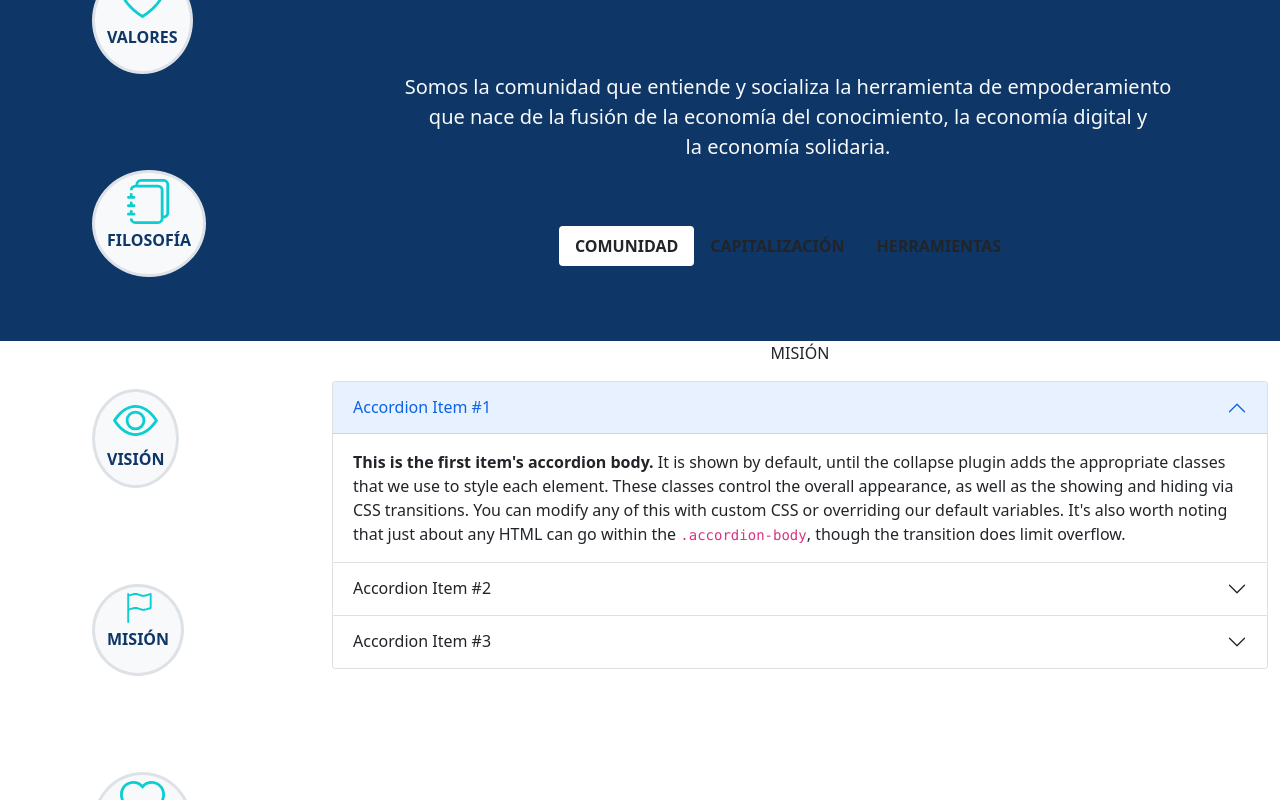
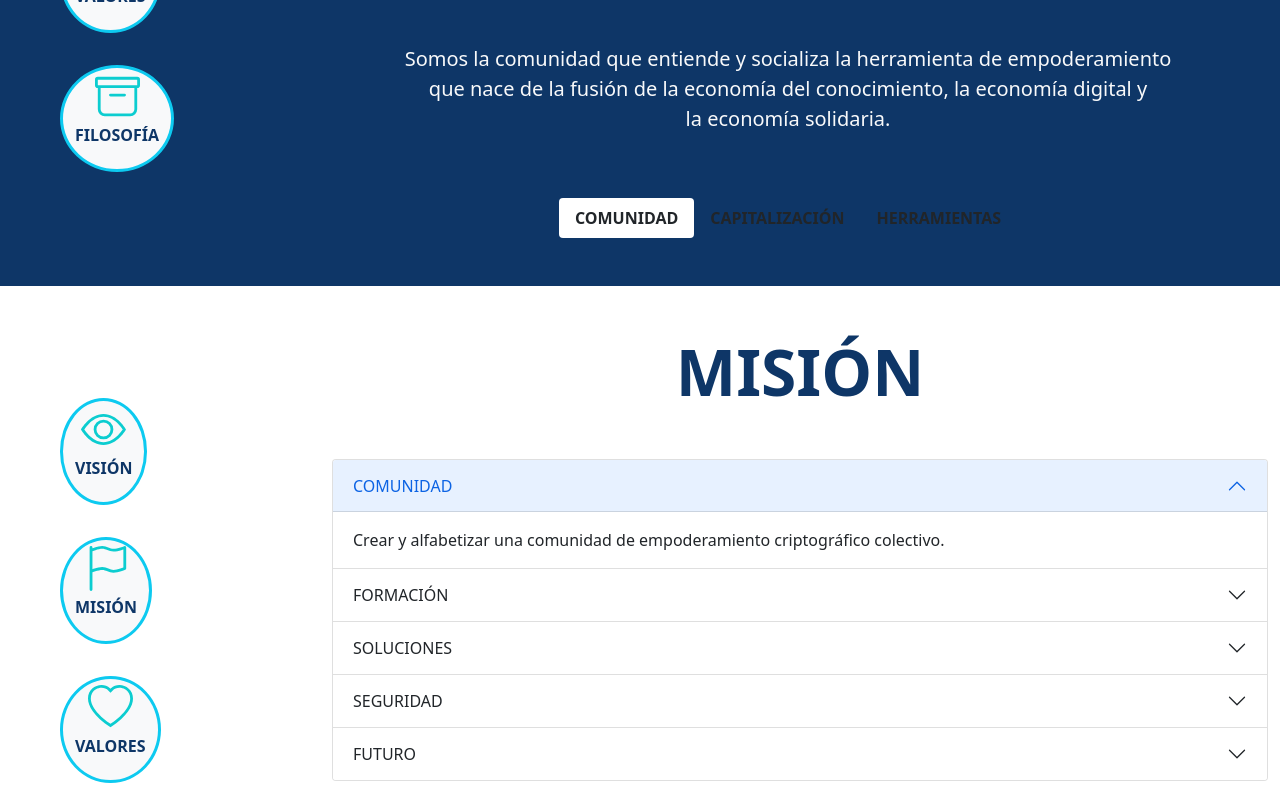
Before and after one commit to Leandro898/somosemco.io, a Next.js app: page /acercade in a window 1280 px wide. Shown: the part 540-1340 px from the top of the page. Built offline with nearby package versions, Linux system fonts and the light colour scheme.

Commit message:
Cambios en la seccion mision

```diff
--- a/components/Acordion.js
+++ b/components/Acordion.js
@@ -1,46 +1,153 @@
 const Acordion = () => {
   return (
-        <div>
+    <div className="mt-5">
       <div class="accordion" id="accordionExample">
         <div class="accordion-item">
           <h2 class="accordion-header" id="headingOne">
-      <button class="accordion-button" type="button" data-bs-toggle="collapse" data-bs-target="#collapseOne" aria-expanded="true" aria-controls="collapseOne">
-        Accordion Item #1
+            <button
+              class="accordion-button"
+              type="button"
+              data-bs-toggle="collapse"
+              data-bs-target="#collapseOne"
+              aria-expanded="true"
+              aria-controls="collapseOne"
+            >
+              COMUNIDAD
             </button>
           </h2>
-    <div id="collapseOne" class="accordion-collapse collapse show" aria-labelledby="headingOne" data-bs-parent="#accordionExample">
+          <div
+            id="collapseOne"
+            class="accordion-collapse collapse show"
+            aria-labelledby="headingOne"
+            data-bs-parent="#accordionExample"
+          >
             <div class="accordion-body">
-        <strong>This is the first item's accordion body.</strong> It is shown by default, until the collapse plugin adds the appropriate classes that we use to style each element. These classes control the overall appearance, as well as the showing and hiding via CSS transitions. You can modify any of this with custom CSS or overriding our default variables. It's also worth noting that just about any HTML can go within the <code>.accordion-body</code>, though the transition does limit overflow.
+              Crear y alfabetizar una comunidad de empoderamiento criptográfico
+              colectivo.
             </div>
           </div>
         </div>
         <div class="accordion-item">
           <h2 class="accordion-header" id="headingTwo">
-      <button class="accordion-button collapsed" type="button" data-bs-toggle="collapse" data-bs-target="#collapseTwo" aria-expanded="false" aria-controls="collapseTwo">
-        Accordion Item #2
+            <button
+              class="accordion-button collapsed"
+              type="button"
+              data-bs-toggle="collapse"
+              data-bs-target="#collapseTwo"
+              aria-expanded="false"
+              aria-controls="collapseTwo"
+            >
+              FORMACIÓN
             </button>
           </h2>
-    <div id="collapseTwo" class="accordion-collapse collapse" aria-labelledby="headingTwo" data-bs-parent="#accordionExample">
+          <div
+            id="collapseTwo"
+            class="accordion-collapse collapse"
+            aria-labelledby="headingTwo"
+            data-bs-parent="#accordionExample"
+          >
             <div class="accordion-body">
-        <strong>This is the second item's accordion body.</strong> It is hidden by default, until the collapse plugin adds the appropriate classes that we use to style each element. These classes control the overall appearance, as well as the showing and hiding via CSS transitions. You can modify any of this with custom CSS or overriding our default variables. It's also worth noting that just about any HTML can go within the <code>.accordion-body</code>, though the transition does limit overflow.
+              Brindar conocimiento, formación y actualización por medio de las
+              instancias de creación y divulgación de contenidos creadas para
+              tal fin: Academia EMCO (capacitaciones on line), y EMCO Report
+              (revista sobre el mundo de la economía digital)
             </div>
           </div>
         </div>
         <div class="accordion-item">
           <h2 class="accordion-header" id="headingThree">
-      <button class="accordion-button collapsed" type="button" data-bs-toggle="collapse" data-bs-target="#collapseThree" aria-expanded="false" aria-controls="collapseThree">
-        Accordion Item #3
+            <button
+              class="accordion-button collapsed"
+              type="button"
+              data-bs-toggle="collapse"
+              data-bs-target="#collapseThree"
+              aria-expanded="false"
+              aria-controls="collapseThree"
+            >
+              SOLUCIONES
             </button>
           </h2>
-    <div id="collapseThree" class="accordion-collapse collapse" aria-labelledby="headingThree" data-bs-parent="#accordionExample">
+          <div
+            id="collapseThree"
+            class="accordion-collapse collapse"
+            aria-labelledby="headingThree"
+            data-bs-parent="#accordionExample"
+          >
             <div class="accordion-body">
-        <strong>This is the third item's accordion body.</strong> It is hidden by default, until the collapse plugin adds the appropriate classes that we use to style each element. These classes control the overall appearance, as well as the showing and hiding via CSS transitions. You can modify any of this with custom CSS or overriding our default variables. It's also worth noting that just about any HTML can go within the <code>.accordion-body</code>, though the transition does limit overflow.
+              <p>
+                Brindar soluciones a esa comunidad, de tal manera que permitan
+                su empoderamiento colectivo frente al contexto económico
+                argentino. (Soluciones que se materializan plataformas de
+                códigos abiertos que irán incorporando servicios y propuestas de
+                manera gradual, comenzando por un espacio de intercambio de
+                bienes y servicios)por medio de la tecnología blockchain.
+              </p>
+            </div>
+          </div>
+        </div>
+
+        <div class="accordion-item">
+          <h2 class="accordion-header" id="headingFour">
+            <button
+              class="accordion-button collapsed"
+              type="button"
+              data-bs-toggle="collapse"
+              data-bs-target="#collapseFour"
+              aria-expanded="false"
+              aria-controls="collapseFour"
+            >
+              SEGURIDAD
+            </button>
+          </h2>
+          <div
+            id="collapseFour"
+            class="accordion-collapse collapse"
+            aria-labelledby="headingFour"
+            data-bs-parent="#accordionExample"
+          >
+            <div class="accordion-body">
+              <p>
+                Crear una criptomoneda amigable y accesible atada a un valor
+                -por medio de contratos inteligentes (smart contracts)- que en
+                este caso será al conjunto de bienes que integran la canasta
+                básica alimentos, ya que posee un valor intrínseco que evita la
+                formación de burbujas financieras detrás esos bienes.
+              </p>
+            </div>
+          </div>
+        </div>
+
+        <div class="accordion-item">
+          <h2 class="accordion-header" id="headingFive">
+            <button
+              class="accordion-button collapsed"
+              type="button"
+              data-bs-toggle="collapse"
+              data-bs-target="#collapseFive"
+              aria-expanded="false"
+              aria-controls="collapseFive"
+            >
+              FUTURO
+            </button>
+          </h2>
+          <div
+            id="collapseFive"
+            class="accordion-collapse collapse"
+            aria-labelledby="headingFive"
+            data-bs-parent="#accordionExample"
+          >
+            <div class="accordion-body">
+              <p>
+                Ofrecemos como solución una plataforma que nos permitirá generar
+                valor, autoempleo y así cubrir nuestras necesidades básicas sin
+                descuidar potenciales inversiones para nuestro futuro.
+              </p>
             </div>
           </div>
         </div>
       </div>
     </div>
-    )
-}
+  );
+};
 
-export default Acordion
+export default Acordion;
--- a/components/Botonera.js
+++ b/components/Botonera.js
@@ -1,8 +1,11 @@
 const Botonera = () => {
   return (
-    <ul>
-      <li className="p-5">
-        <a href="#vision" className="text-decoration-none text-light btn btn-light rounded-circle border border-3 ">
+    <ul className="align-middle mt-5">
+      <li className="p-3">
+        <a
+          href="#vision"
+          className="text-decoration-none text-light btn btn-light rounded-circle border border-info border-3 mt-5"
+        >
           <svg
             xmlns="http://www.w3.org/2000/svg"
             width="45"
@@ -14,29 +17,33 @@ const Botonera = () => {
             <path d="M16 8s-3-5.5-8-5.5S0 8 0 8s3 5.5 8 5.5S16 8 16 8zM1.173 8a13.133 13.133 0 0 1 1.66-2.043C4.12 4.668 5.88 3.5 8 3.5c2.12 0 3.879 1.168 5.168 2.457A13.133 13.133 0 0 1 14.828 8c-.058.087-.122.183-.195.288-.335.48-.83 1.12-1.465 1.755C11.879 11.332 10.119 12.5 8 12.5c-2.12 0-3.879-1.168-5.168-2.457A13.134 13.134 0 0 1 1.172 8z" />
             <path d="M8 5.5a2.5 2.5 0 1 0 0 5 2.5 2.5 0 0 0 0-5zM4.5 8a3.5 3.5 0 1 1 7 0 3.5 3.5 0 0 1-7 0z" />
           </svg>
-          <p className="txt-color fw-bold mt-1 mb-2">VISIÓN</p>
+          <p className="txt-color fw-bold mt-1">VISIÓN</p>
         </a>
-
       </li>
-      <li className="p-5">
-        <a href="#mision" className="text-decoration-none text-light btn btn-light rounded-circle border border-3">
+      <li className="p-3">
+        <a
+          href="#mision"
+          className="text-decoration-none text-light btn btn-light rounded-circle border border-info border-3"
+        >
           <svg
             xmlns="http://www.w3.org/2000/svg"
-            width="55"
-            height="30"
+            width="45"
+            height="45"
             fill="#0ccdd0"
             class="bi bi-flag"
             viewBox="0 0 16 16"
           >
             <path d="M14.778.085A.5.5 0 0 1 15 .5V8a.5.5 0 0 1-.314.464L14.5 8l.186.464-.003.001-.006.003-.023.009a12.435 12.435 0 0 1-.397.15c-.264.095-.631.223-1.047.35-.816.252-1.879.523-2.71.523-.847 0-1.548-.28-2.158-.525l-.028-.01C7.68 8.71 7.14 8.5 6.5 8.5c-.7 0-1.638.23-2.437.477A19.626 19.626 0 0 0 3 9.342V15.5a.5.5 0 0 1-1 0V.5a.5.5 0 0 1 1 0v.282c.226-.079.496-.17.79-.26C4.606.272 5.67 0 6.5 0c.84 0 1.524.277 2.121.519l.043.018C9.286.788 9.828 1 10.5 1c.7 0 1.638-.23 2.437-.477a19.587 19.587 0 0 0 1.349-.476l.019-.007.004-.002h.001M14 1.221c-.22.078-.48.167-.766.255-.81.252-1.872.523-2.734.523-.886 0-1.592-.286-2.203-.534l-.008-.003C7.662 1.21 7.139 1 6.5 1c-.669 0-1.606.229-2.415.478A21.294 21.294 0 0 0 3 1.845v6.433c.22-.078.48-.167.766-.255C4.576 7.77 5.638 7.5 6.5 7.5c.847 0 1.548.28 2.158.525l.028.01C9.32 8.29 9.86 8.5 10.5 8.5c.668 0 1.606-.229 2.415-.478A21.317 21.317 0 0 0 14 7.655V1.222z" />
           </svg>
-          <br/>
+          <br />
           <p className="txt-color fw-bold mt-1">MISIÓN</p>
         </a>
-
       </li>
-      <li className="p-5">
-        <a href="#valores" className="text-decoration-none text-light btn btn-light rounded-circle border border-3">
+      <li className="p-3">
+        <a
+          href="#valores"
+          className="text-decoration-none text-light btn btn-light rounded-circle border border-info border-3"
+        >
           <svg
             xmlns="http://www.w3.org/2000/svg"
             width="45"
@@ -50,18 +57,20 @@ const Botonera = () => {
           <p className="txt-color fw-bold mt-1">VALORES</p>
         </a>
       </li>
-      <li className="p-5">
-        <a href="#filosofia" className="text-decoration-none text-light btn btn-light rounded-circle border border-3">
+      <li className="p-3">
+        <a
+          href="#filosofia"
+          className="text-decoration-none text-light btn btn-light rounded-circle border border-info border-3"
+        >
           <svg
             xmlns="http://www.w3.org/2000/svg"
             width="45"
             height="45"
             fill="#0ccdd0"
-            class="bi bi-journals"
+            class="bi bi-archive"
             viewBox="0 0 16 16"
           >
-            <path d="M5 0h8a2 2 0 0 1 2 2v10a2 2 0 0 1-2 2 2 2 0 0 1-2 2H3a2 2 0 0 1-2-2h1a1 1 0 0 0 1 1h8a1 1 0 0 0 1-1V4a1 1 0 0 0-1-1H3a1 1 0 0 0-1 1H1a2 2 0 0 1 2-2h8a2 2 0 0 1 2 2v9a1 1 0 0 0 1-1V2a1 1 0 0 0-1-1H5a1 1 0 0 0-1 1H3a2 2 0 0 1 2-2z" />
-            <path d="M1 6v-.5a.5.5 0 0 1 1 0V6h.5a.5.5 0 0 1 0 1h-2a.5.5 0 0 1 0-1H1zm0 3v-.5a.5.5 0 0 1 1 0V9h.5a.5.5 0 0 1 0 1h-2a.5.5 0 0 1 0-1H1zm0 2.5v.5H.5a.5.5 0 0 0 0 1h2a.5.5 0 0 0 0-1H2v-.5a.5.5 0 0 0-1 0z" />
+            <path d="M0 2a1 1 0 0 1 1-1h14a1 1 0 0 1 1 1v2a1 1 0 0 1-1 1v7.5a2.5 2.5 0 0 1-2.5 2.5h-9A2.5 2.5 0 0 1 1 12.5V5a1 1 0 0 1-1-1V2zm2 3v7.5A1.5 1.5 0 0 0 3.5 14h9a1.5 1.5 0 0 0 1.5-1.5V5H2zm13-3H1v2h14V2zM5 7.5a.5.5 0 0 1 .5-.5h5a.5.5 0 0 1 0 1h-5a.5.5 0 0 1-.5-.5z" />
           </svg>
           <p className="txt-color fw-bold mt-1">FILOSOFÍA</p>
         </a>
--- a/pages/acercade.js
+++ b/pages/acercade.js
@@ -34,8 +34,8 @@ const Acercade = () => {
             <div class="col-3">
               <Botonera />
             </div>
-            <div class="col-9 ">
-              <p className="text-center">MISIÓN</p>
+            <div class="col-9">
+              <h3 className="text-center h1 display-3 fw-bolder mt-5" id="txt-color">MISIÓN</h3>
               <Acordion/>
             </div>
           </div>
```
Also changed, not shown: components/Filosofia.jsx (added, +22 -0 lines), components/Valores.jsx (added, +22 -0 lines), components/Vision.jsx (added, +23 -0 lines). Lines whose indentation alone changed are shown as unchanged.
